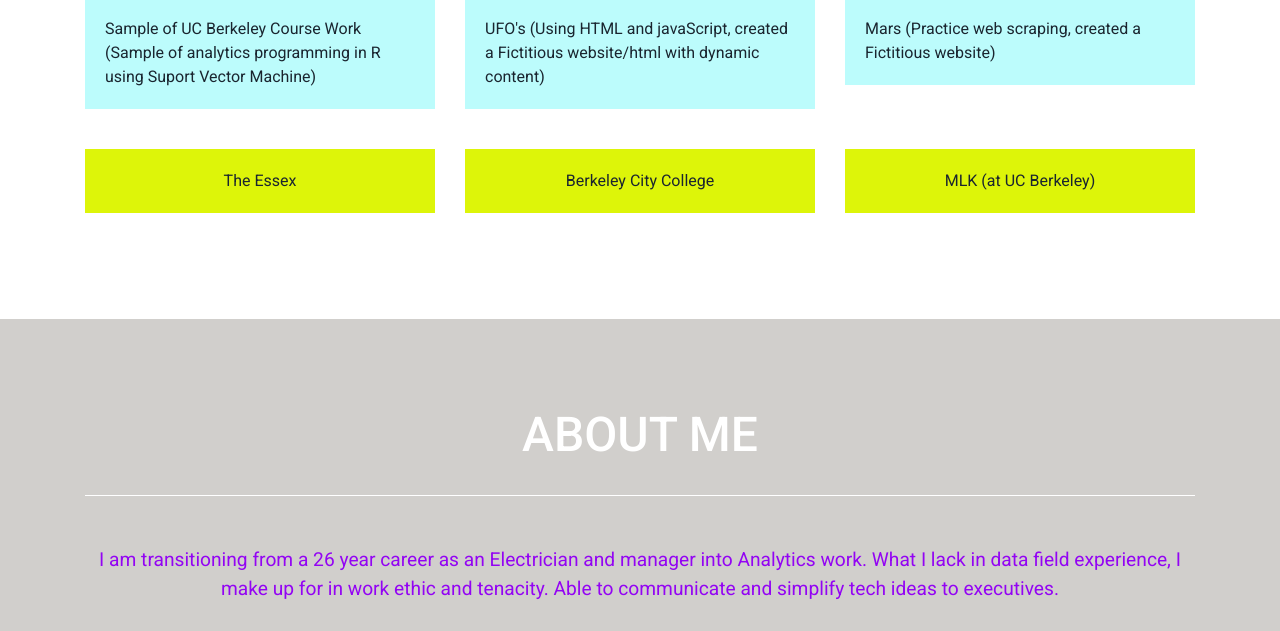
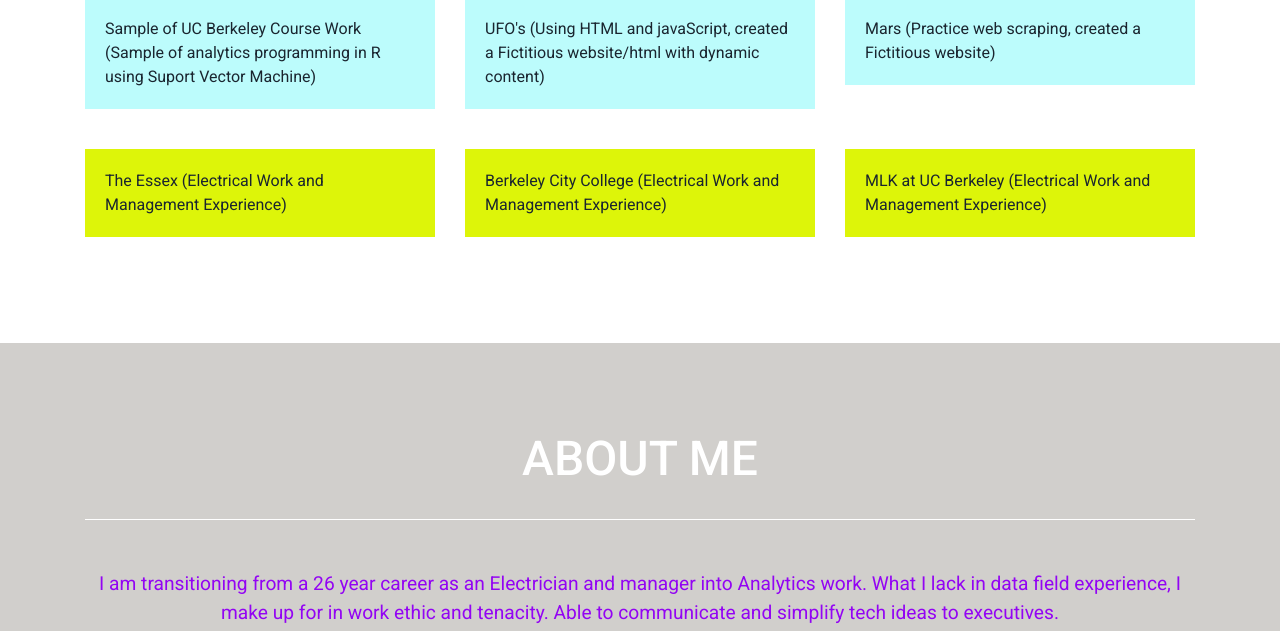
Before and after one commit to thegreatkeej/thegreatkeej.github.io, a plain HTML site: page index.html in a window 1280 px wide. Shown: the part 950-1581 px from the top of the page. Drawn offline with nearby package versions, Linux system fonts and the light colour scheme.

Commit message:
some formatting

```diff
--- a/index.html
+++ b/index.html
@@ -134,21 +134,21 @@
                 <div class="col-md-6 col-lg-4">
                     <a class="portfolio-item electrical" data-toggle="modal" data-target="#portfolio-modal-1">
                         <p class="portfolio-item-caption">
-                            The Essex
+                            The Essex (Electrical Work and Management Experience)
                         </p>
                     </a>
                 </div>
                 <div class="col-md-6 col-lg-4">
                     <a class="portfolio-item electrical" data-toggle="modal" data-target="#portfolio-modal-2">
                         <p class="portfolio-item-caption">
-                            Berkeley City College
+                            Berkeley City College (Electrical Work and Management Experience)
                         </p>
                     </a>
                 </div>
                 <div class="col-md-6 col-lg-4">
                     <a class="portfolio-item electrical" data-toggle="modal" data-target="#portfolio-modal-3">
                         <p class="portfolio-item-caption">
-                            MLK (at UC Berkeley)
+                            MLK at UC Berkeley (Electrical Work and Management Experience)
                         </p>
                     </a>
                 </div>
@@ -348,7 +348,7 @@
                 <div class="row">
                     <div class="col-lg-8 mx-auto">
                         <h2 class="text-secondary text-uppercase mb-0">
-                            MLK (at UC Berkeley)
+                            MLK Student Union Building at UC B
                         </h2>
                         <hr class="star-dark mb-5" />
                         <img class="img-fluid mb-5" src="img/portfolio/ucBMlk.png" alt="" />
```
